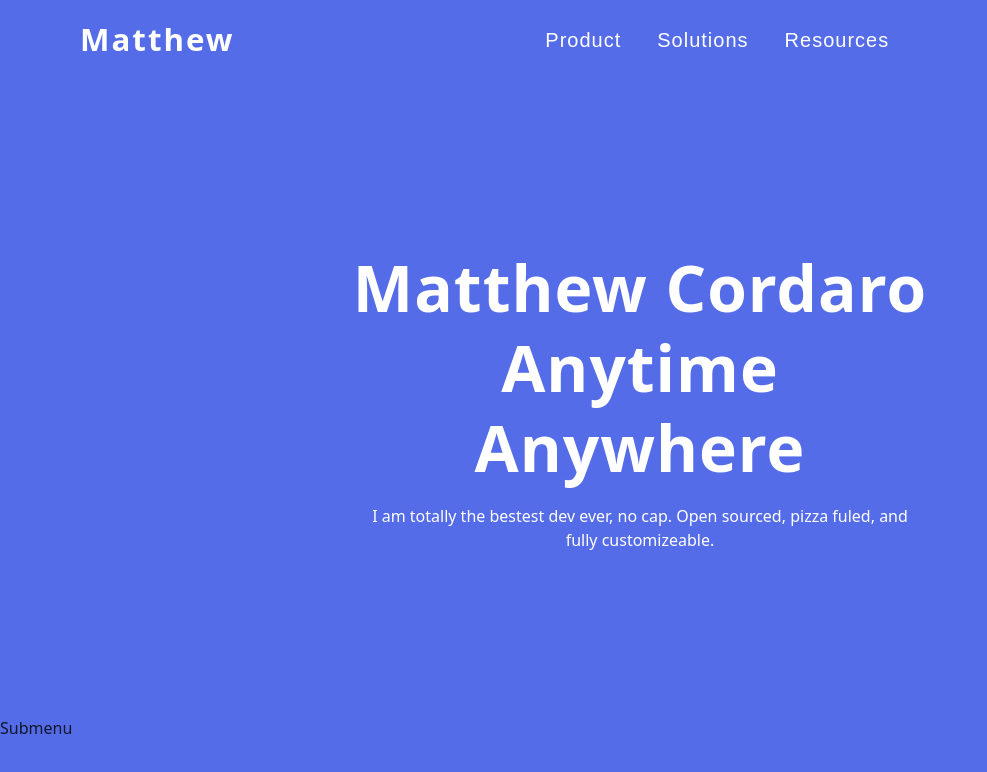
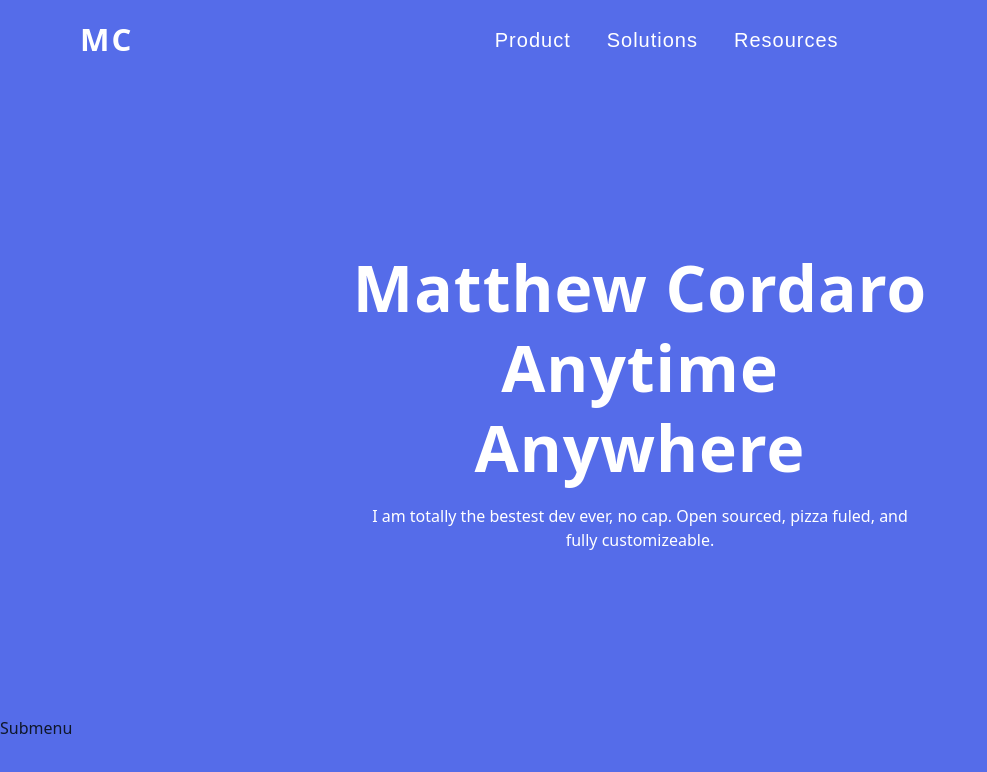
Before and after one commit to matthewcordaro/Portfolio-React-Submenu, a React (Vite) app: page / in a window 1280 px wide. Shown: the top 772 px of the page, without its empty margins (0-987 px from the left). Built offline with nearby package versions, Linux system fonts and the light colour scheme.

Commit message:
Update title in index.html and change logo name in Navbar component

```diff
--- a/index.html
+++ b/index.html
@@ -4,7 +4,7 @@
     <meta charset="UTF-8" />
     <link rel="icon" type="image/png" href="/favicon.png" />
     <meta name="viewport" content="width=device-width, initial-scale=1.0" />
-    <title>Portfolio-React-Strapi-Submenu</title>
+    <title>Portfolio-React-Submenu</title>
   </head>
   <body>
     <div id="root"></div>
--- a/src/Navbar.jsx
+++ b/src/Navbar.jsx
@@ -8,7 +8,7 @@ function Navbar() {
   return (
     <nav>
       <div className='nav-center'>
-        <h3 className='logo'>Matthew</h3>
+        <h3 className='logo'>MC</h3>
         <button className='toggle-btn' onClick={openSidebar}>
           <FaBars />
         </button>
```
